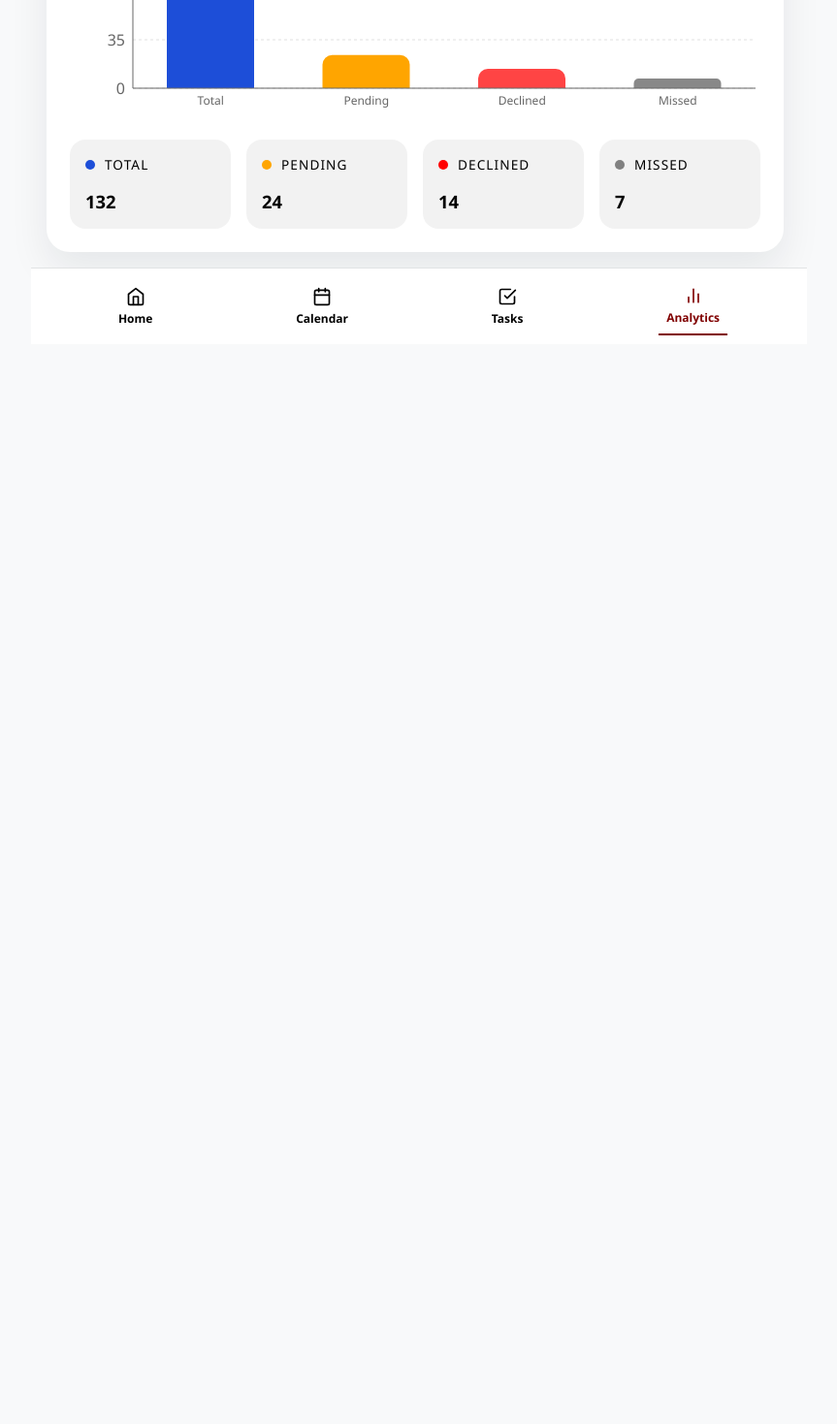
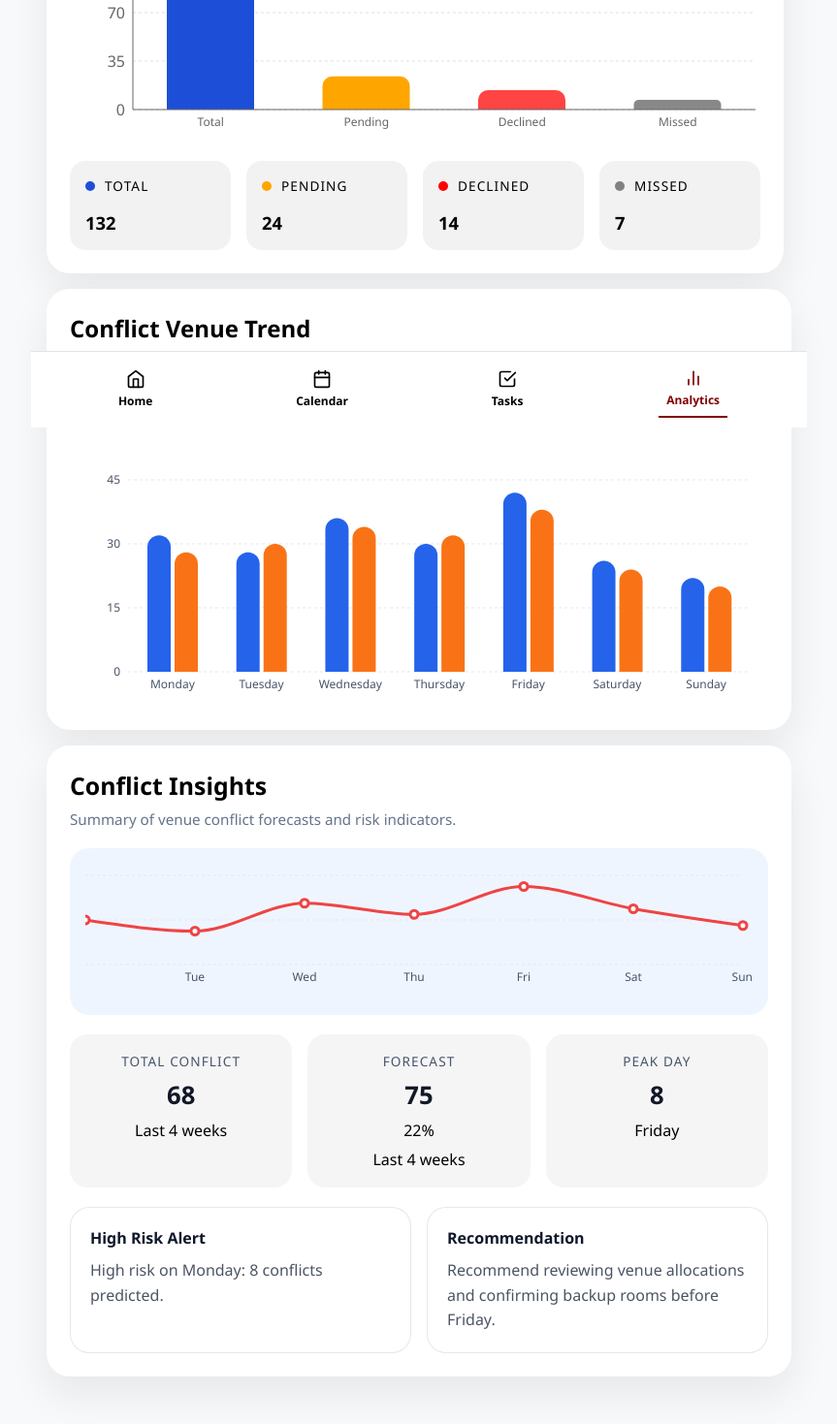
Before and after one commit to medinalander66/TRACKv2, a React (Vite) app in the folder web-user/: page /Analytics in a window 1280 px wide. Shown: the part 359-1828 px from the top of the page at 97% size, without its empty margins (208-1071 px from the left). Before the commit the page ends 800 px from the top, so only its background shows below. Built offline with nearby package versions, Linux system fonts and the light colour scheme.

Commit message:
Analytics Charts

```diff
--- a/web-user/src/components/analytics/BarCard.jsx
+++ b/web-user/src/components/analytics/BarCard.jsx
@@ -40,11 +40,12 @@ const statusDotClass = {
   Missed: styles.dotMissed,
 };
 
-export default function BarCard({ title = "Campus Events" }) {
+function BarCard({ title = "Campus Events" , subtitle = "Event Status Overview" }) {
   return (
     <div className={styles.card}>
       <div className={styles.cardHeader}>
         <h2>{title}</h2>
+        <p>{subtitle}</p>
       </div>
 
       <div className={styles.chartWrapper}>
@@ -67,10 +68,7 @@ export default function BarCard({ title = "Campus Events" }) {
 
             <Bar dataKey="value" barSize={90} radius={[10, 10, 0, 0]}>
               {eventData.map((entry, index) => (
-                <Cell
-                  key={`cell-${index}`}
-                  fill={colorMap[entry.status]}
-                />
+                <Cell key={`cell-${index}`} fill={colorMap[entry.status]} />
               ))}
             </Bar>
           </BarChart>
@@ -97,3 +95,5 @@ export default function BarCard({ title = "Campus Events" }) {
     </div>
   );
 }
+
+export default BarCard;
--- /dev/null
+++ b/web-user/src/components/analytics/ConflictForecastCard.jsx
@@ -0,0 +1,105 @@
+import React from "react";
+import { LocationOn } from "@mui/icons-material";
+import {
+  BarChart,
+  Bar,
+  XAxis,
+  YAxis,
+  Tooltip,
+  ResponsiveContainer,
+  CartesianGrid,
+  Legend,
+} from "recharts";
+import styles from "../../styles/components/analytics/ConflictForecastCard.module.css";
+
+const conflictTrendData = [
+  { day: "Monday", actual: 32, predicted: 28 },
+  { day: "Tuesday", actual: 28, predicted: 30 },
+  { day: "Wednesday", actual: 36, predicted: 34 },
+  { day: "Thursday", actual: 30, predicted: 32 },
+  { day: "Friday", actual: 42, predicted: 38 },
+  { day: "Saturday", actual: 26, predicted: 24 },
+  { day: "Sunday", actual: 22, predicted: 20 },
+];
+
+function CustomTooltip({ active, payload, label }) {
+  if (!active || !payload || payload.length === 0) {
+    return null;
+  }
+
+  return (
+    <div className={styles.tooltipContainer}>
+      <div className={styles.tooltipLabel}>{label}</div>
+      {payload.map((entry) => (
+        <div key={entry.dataKey} className={styles.tooltipRow}>
+          <span className={styles.tooltipName}>{entry.name}</span>
+          <span className={styles.tooltipValue}>{entry.value}</span>
+        </div>
+      ))}
+    </div>
+  );
+}
+
+export default function ConflictForecastCard({
+  title = "Conflict Venue Trend",
+  subtitle = "Actual vs Predicted Conflict Counts",
+}) {
+  return (
+    <div className={styles.card}>
+      <div className={styles.cardHeader}>
+        <div className={styles.titleRow}>
+          <div>
+            <h2>{title}</h2>
+            <p>{subtitle}</p>
+          </div>
+        </div>
+      </div>
+
+      <div className={styles.chartWrapper}>
+        <ResponsiveContainer width="100%" height={330}>
+          <BarChart
+            data={conflictTrendData}
+            margin={{ top: 8, right: 18, left: 0, bottom: 6 }}
+          >
+            <CartesianGrid
+              strokeDasharray="3 3"
+              stroke="#e5e7eb"
+              vertical={false}
+            />
+            <XAxis
+              dataKey="day"
+              tick={{ fontSize: 12, fill: "#475569" }}
+              axisLine={false}
+              tickLine={false}
+            />
+            <YAxis
+              allowDecimals={false}
+              tick={{ fontSize: 12, fill: "#475569" }}
+              axisLine={false}
+              tickLine={false}
+            />
+            <Tooltip
+              content={<CustomTooltip />}
+              cursor={{ fill: "rgba(59, 130, 246, 0.08)" }}
+            />
+            <Legend verticalAlign="top" align="right" iconType="circle" />
+            <Bar
+              dataKey="actual"
+              name="Actual"
+              fill="#2563eb"
+              radius={[12, 12, 0, 0]}
+              barSize={24}
+            />
+            <Bar
+              dataKey="predicted"
+              name="Predicted"
+              fill="#f97316"
+              radius={[12, 12, 0, 0]}
+              barSize={24}
+            />
+          </BarChart>
+        </ResponsiveContainer>
+      </div>
+    </div>
+  );
+}
--- /dev/null
+++ b/web-user/src/components/analytics/InsightsCard.jsx
@@ -0,0 +1,74 @@
+import React from "react";
+import {
+  ResponsiveContainer,
+  LineChart,
+  Line,
+  XAxis,
+  Tooltip,
+  CartesianGrid,
+} from "recharts";
+import styles from "../../styles/components/analytics/Insights.module.css";
+
+const trendData = [
+  { day: "Mon", conflictCount: 8 },
+  { day: "Tue", conflictCount: 6 },
+  { day: "Wed", conflictCount: 11 },
+  { day: "Thu", conflictCount: 9 },
+  { day: "Fri", conflictCount: 14 },
+  { day: "Sat", conflictCount: 10 },
+  { day: "Sun", conflictCount: 7 },
+];
+
+export default function InsightsCard() {
+  return (
+    <div className={styles.card}>
+      <div className={styles.header}>
+        <div className={styles.headerText}>
+          <h2>Conflict Insights</h2>
+          <p>Summary of venue conflict forecasts and risk indicators.</p>
+        </div>
+      </div>
+
+      <div className={styles.trendChart}>
+        <ResponsiveContainer width="100%" height={140}>
+          <LineChart data={trendData} margin={{ top: 12, right: 10, left: 0, bottom: 6 }}>
+            <CartesianGrid strokeDasharray="3 3" stroke="#e5e7eb" vertical={false} />
+            <XAxis dataKey="day" axisLine={false} tickLine={false} tick={{ fill: "#475569", fontSize: 12 }} />
+            <Tooltip contentStyle={{ borderRadius: 12, border: "1px solid #e2e8f0" }} />
+            <Line type="monotone" dataKey="conflictCount" stroke="#ef4444" strokeWidth={3} dot={{ r: 4 }} activeDot={{ r: 5 }} />
+          </LineChart>
+        </ResponsiveContainer>
+      </div>
+
+      <div className={styles.metricsRow}>
+        <div className={styles.metricCard}>
+          <span className={styles.metricLabel}>Total Conflict</span>
+          <strong>68</strong>
+          <p>Last 4 weeks</p>
+        </div>
+        <div className={styles.metricCard}>
+          <span className={styles.metricLabel}>Forecast</span>
+          <strong>75</strong>
+          <p>22%</p>
+          <p>Last 4 weeks</p>
+        </div>
+        <div className={styles.metricCard}>
+          <span className={styles.metricLabel}>Peak Day</span>
+          <strong>8</strong>
+          <p>Friday</p>
+        </div>
+      </div>
+
+      <div className={styles.infoGrid}>
+        <div className={styles.infoCard}>
+          <h3>High Risk Alert</h3>
+          <p>High risk on Monday: 8 conflicts predicted.</p>
+        </div>
+        <div className={styles.infoCard}>
+          <h3>Recommendation</h3>
+          <p>Recommend reviewing venue allocations and confirming backup rooms before Friday.</p>
+        </div>
+      </div>
+    </div>
+  );
+}
--- a/web-user/src/pages/Analytics.jsx
+++ b/web-user/src/pages/Analytics.jsx
@@ -3,6 +3,8 @@ import BottomNav from "../components/layout/BottomNav";
 import TopNav from "../components/layout/TopNav";
 import BarCard from "../components/analytics/BarCard";
 import styles from "../styles/pages/Analytics.module.css";
+import ConflictForecastCard from "../components/analytics/ConflictForecastCard";
+import InsightsCard from "../components/analytics/InsightsCard";
 
 function Analytics() {
   const handleMenuClick = () => {
@@ -33,6 +35,8 @@ function Analytics() {
             <p>Analytics & Performance</p>
         </div>
         <BarCard />
+        <ConflictForecastCard />
+        <InsightsCard/>
       </main>
 
       <BottomNav />
--- a/web-user/src/pages/Analytics.module.css
+++ /dev/null
@@ -1 +0,0 @@
-div{ padding:0.5rem; }
--- /dev/null
+++ b/web-user/src/styles/components/analytics/ConflictForecastCard.module.css
@@ -0,0 +1,96 @@
+.card {
+  width: 100%;
+  background: var(--card-color);
+  border-radius: 24px;
+  box-shadow: 0 18px 40px rgba(15, 23, 42, 0.08);
+  padding: 24px;
+  display: flex;
+  flex-direction: column;
+  gap: 18px;
+}
+
+.cardHeader {
+  display: flex;
+  justify-content: space-between;
+  align-items: center;
+}
+
+.titleRow {
+  display: flex;
+  align-items: center;
+  gap: 14px;
+}
+
+.iconWrapper {
+  width: 42px;
+  height: 42px;
+  border-radius: 14px;
+  display: grid;
+  place-items: center;
+  background: rgba(107, 0, 0, 0.616);
+}
+
+.icon {
+  color: white;
+  font-size: 28px !important;
+}
+
+.cardHeader h2 {
+  margin: 0;
+  font-size: 1.5rem;
+  font-weight: 700;
+}
+
+.cardHeader p {
+  margin: 6px 0 0;
+  color: #64748b;
+  font-size: 0.95rem;
+}
+
+.chartWrapper {
+  min-height: 320px;
+}
+
+.tooltipContainer {
+  background: white;
+  border-radius: 12px;
+  padding: 10px 12px;
+  box-shadow: 0 10px 24px rgba(15, 23, 42, 0.12);
+  font-size: 0.92rem;
+}
+
+.tooltipLabel {
+  font-weight: 700;
+  color: #0f172a;
+  margin-bottom: 6px;
+}
+
+.tooltipRow {
+  display: flex;
+  justify-content: space-between;
+  gap: 16px;
+  margin-top: 4px;
+}
+
+.tooltipName {
+  color: #475569;
+}
+
+.tooltipValue {
+  font-weight: 700;
+  color: #111827;
+}
+
+@media (max-width: 640px) {
+  .card {
+    padding: 18px;
+  }
+
+  .chartWrapper {
+    min-height: 280px;
+  }
+
+  .titleRow {
+    gap: 10px;
+  }
+}
--- /dev/null
+++ b/web-user/src/styles/components/analytics/Insights.module.css
@@ -0,0 +1,99 @@
+.card {
+  width: 100%;
+  background: var(--card-color);
+  border-radius: 24px;
+  box-shadow: 0 18px 40px rgba(15, 23, 42, 0.08);
+  padding: 24px;
+  display: flex;
+  flex-direction: column;
+  gap: 20px;
+}
+
+.headerText h2 {
+  margin: 0;
+  font-size: 1.55rem;
+  font-weight: 700;
+}
+
+.headerText p {
+  margin: 8px 0 0;
+  color: #64748b;
+  font-size: 0.95rem;
+}
+
+.trendChart {
+  width: 100%;
+  min-height: 150px;
+  background: rgba(59, 130, 246, 0.08);
+  border-radius: 20px;
+  padding: 16px;
+}
+
+.metricsRow {
+  display: flex;
+  gap: 16px;
+  justify-content: space-between;
+  flex-wrap: wrap;
+}
+
+.metricCard {
+  flex: 1 1 30%;
+  background: rgba(15, 23, 42, 0.04);
+  border-radius: 18px;
+  padding: 18px 16px;
+  min-width: 150px;
+  display: flex;
+  flex-direction: column;
+  gap: 8px;
+  align-items: center;
+}
+
+.metricLabel {
+  color: #475569;
+  font-size: 0.85rem;
+  text-transform: uppercase;
+  letter-spacing: 0.08em;
+}
+
+.metricCard strong {
+  font-size: 1.6rem;
+  color: #111827;
+}
+
+.infoGrid {
+  display: grid;
+  grid-template-columns: repeat(2, minmax(0, 1fr));
+  gap: 16px;
+}
+
+.infoCard {
+  background: rgba(255, 255, 255, 0.9);
+  border: 1px solid rgba(148, 163, 184, 0.25);
+  border-radius: 20px;
+  padding: 20px;
+  display: flex;
+  flex-direction: column;
+  gap: 10px;
+}
+
+.infoCard h3 {
+  margin: 0;
+  font-size: 1rem;
+  color: #0f172a;
+}
+
+.infoCard p {
+  margin: 0;
+  color: #4b5563;
+  line-height: 1.6;
+}
+
+@media (max-width: 760px) {
+  .metricsRow {
+    flex-direction: column;
+  }
+
+  .infoGrid {
+    grid-template-columns: 1fr;
+  }
+}
```
